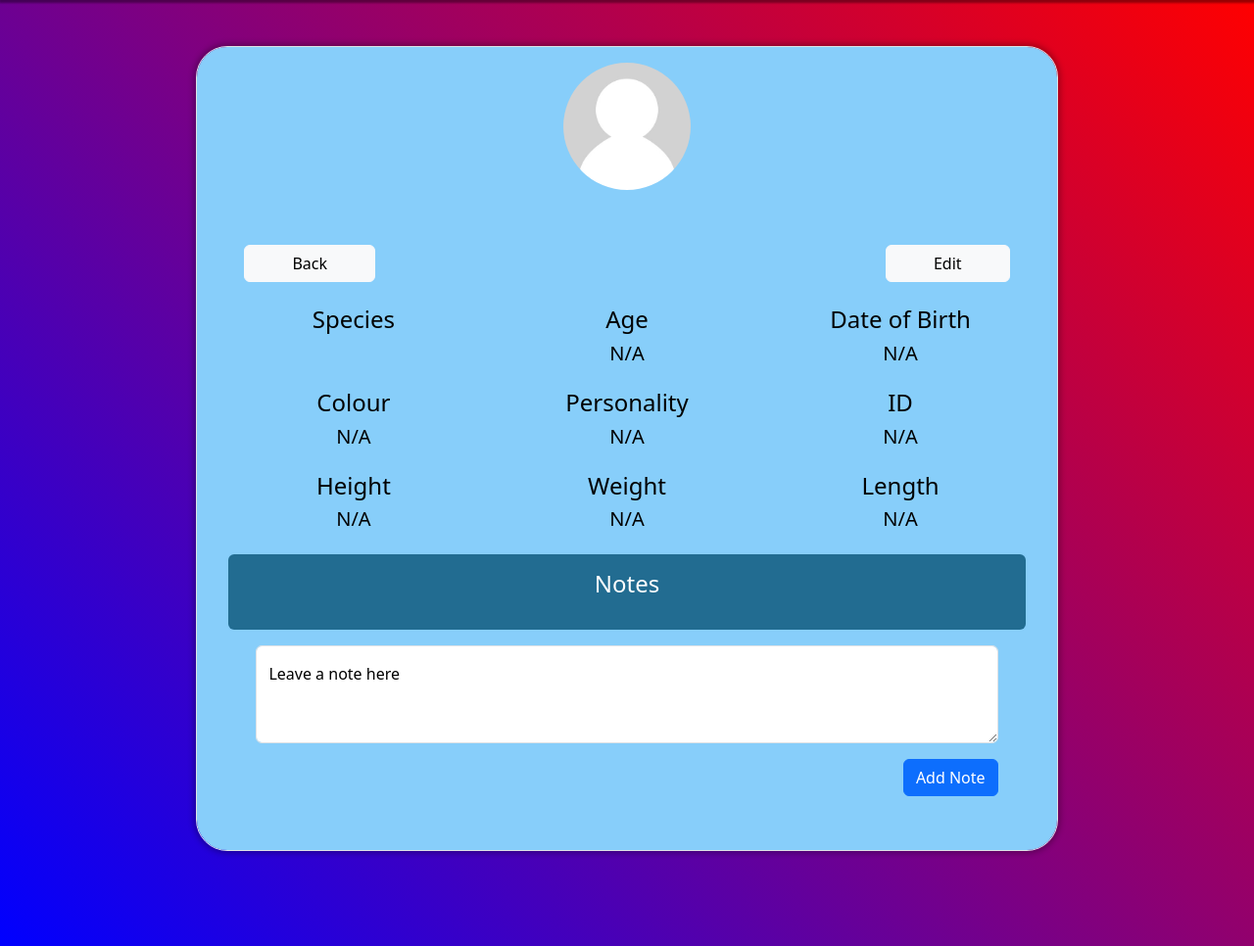
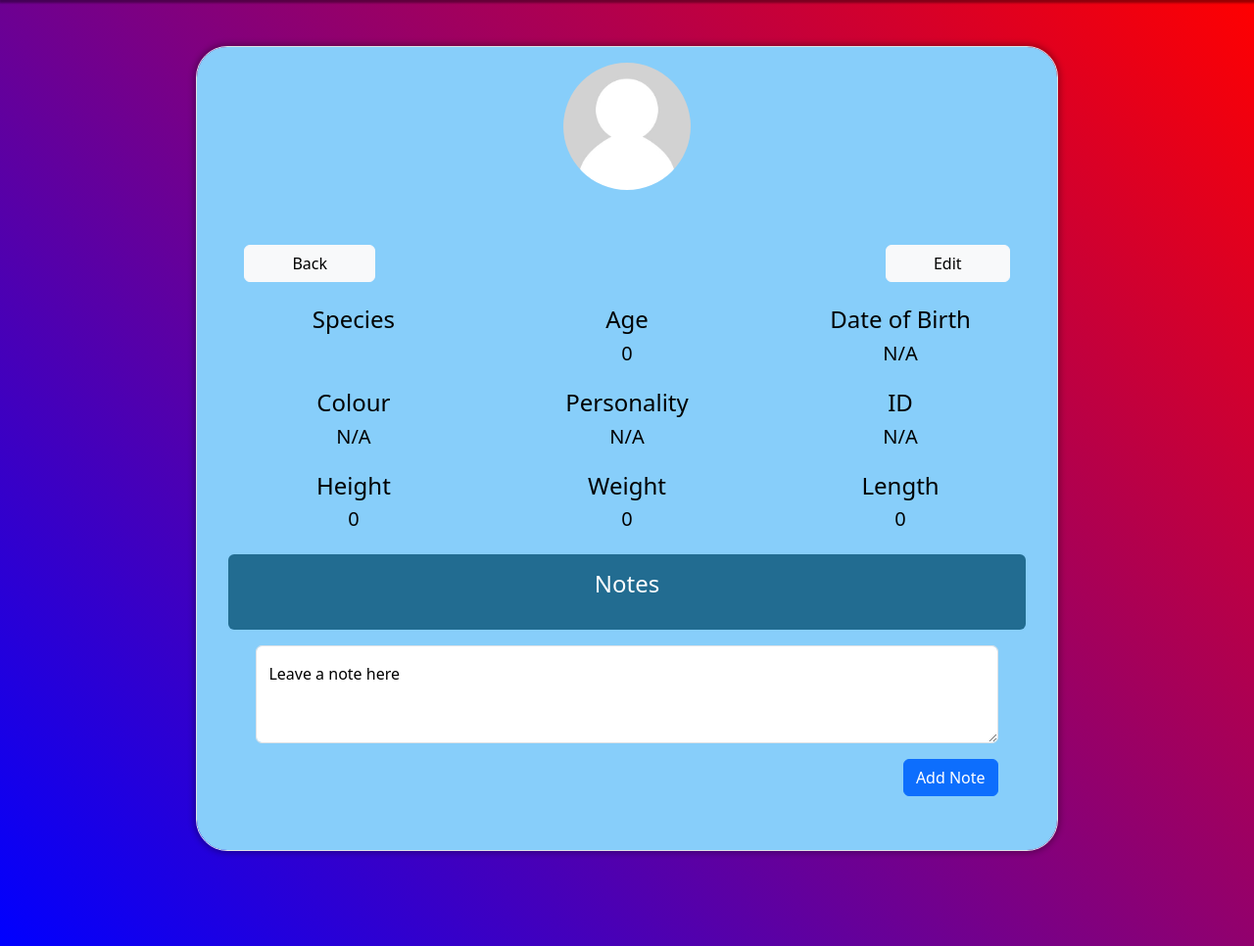
Before and after one commit to TobyJWalker/animal-tracker, a Flask app: template templates/animal_page.html in a window 1280 px wide. Shown: the part 55-1021 px from the top of the page at 98% size. Run offline with Flask 3, Linux system fonts and the light colour scheme; the template is opened without the code that fills it, so the values that code supplies are empty; parts of the project's set-up code (start-up, migrations or seed data) failed here and were passed over.

Commit message:
Changed default num vals to 0 not n/a

```diff
--- a/templates/animal_page.html
+++ b/templates/animal_page.html
@@ -49,7 +49,7 @@
                 {% if animal.age %}
                     <h5 class="lead text-capitalize">{{ animal.age }}</h5>
                 {% else %}
-                    <h5 class="lead">N/A</h5>
+                    <h5 class="lead">0</h5>
                 {% endif %}
             </div>
             <div class="col">
@@ -95,7 +95,7 @@
                 {% if animal.height %}
                     <h5 class="lead text-capitalize">{{ animal.height }}{{ animal.height_type }}</h5>
                 {% else %}
-                    <h5 class="lead">N/A</h5>
+                    <h5 class="lead">0</h5>
                 {% endif %}
             </div>
             <div class="col">
@@ -103,7 +103,7 @@
                 {% if animal.weight %}
                     <h5 class="lead text-capitalize">{{ animal.weight }}{{ animal.weight_type }}</h5>
                 {% else %}
-                    <h5 class="lead">N/A</h5>
+                    <h5 class="lead">0</h5>
                 {% endif %}
             </div>
             <div class="col">
@@ -111,7 +111,7 @@
                 {% if animal.length %}
                     <h5 class="lead text-capitalize">{{ animal.length }}{{ animal.length_type }}</h5>
                 {% else %}
-                    <h5 class="lead">N/A</h5>
+                    <h5 class="lead">0</h5>
                 {% endif %}
             </div>
         </div>
```
